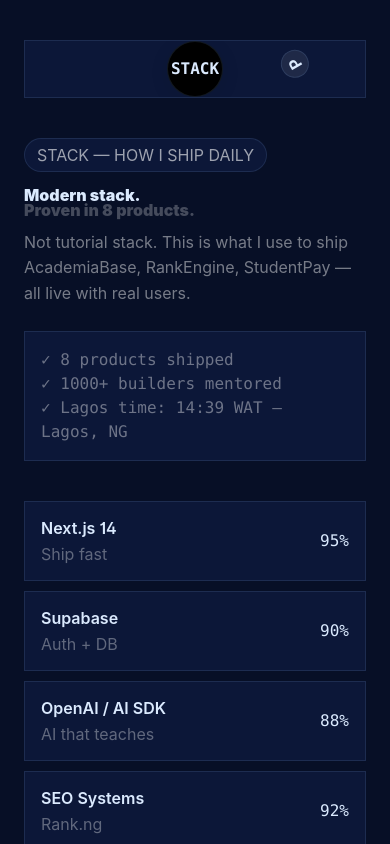
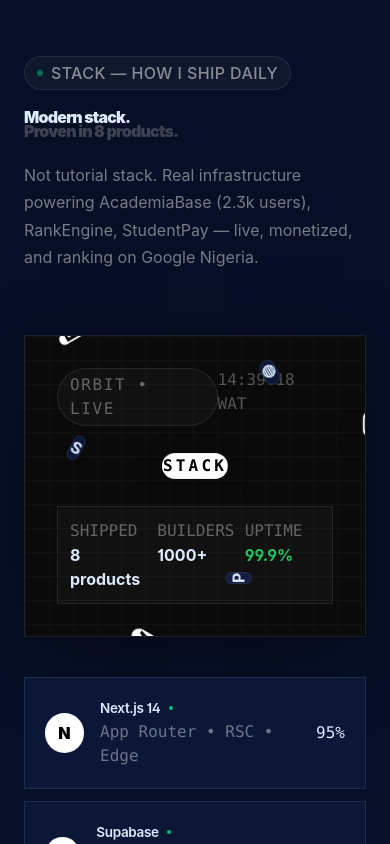
Before and after one commit to GNetSolution/oredola-dev, a Next.js app: page / in a window 390 px wide. Shown: the part 5780-6624 px from the top of the page. Built offline with nearby package versions, Linux system fonts and the light colour scheme.

Commit message:
feat: rebuild STACK - beautiful modern professional with left separate orbit - light/dark perfect

```diff
--- a/src/components/StackContact.tsx
+++ b/src/components/StackContact.tsx
@@ -4,12 +4,12 @@
 import { useTheme, THEMES } from "@/components/ThemeProvider";
 
 const STACK = [
-  { name: "Next.js 14", use: "Ship fast", level: 95, icon: "N" },
-  { name: "Supabase", use: "Auth + DB", level: 90, icon: "S" },
-  { name: "OpenAI / AI SDK", use: "AI that teaches", level: 88, icon: "A" },
-  { name: "SEO Systems", use: "Rank.ng", level: 92, icon: "R" },
-  { name: "Tailwind + Framer", use: "Pro UI", level: 94, icon: "F" },
-  { name: "Paystack", use: "Get paid NG", level: 85, icon: "P" },
+  { name: "Next.js 14", desc: "App Router • RSC • Edge", level: 95, icon: "N", color: "#000" },
+  { name: "Supabase", desc: "Auth • Postgres • Realtime", level: 90, icon: "S", color: "#3ECF8E" },
+  { name: "OpenAI SDK", desc: "GPT-4o • Embeddings • Tools", level: 88, icon: "A", color: "#74AA9C" },
+  { name: "SEO Systems", desc: "Rank.ng • Indexing • Schema", level: 92, icon: "◍", color: "#FF6B00" },
+  { name: "Framer Motion", desc: "Gestures • Layout • 3D", level: 94, icon: "F", color: "#0055FF" },
+  { name: "Paystack", desc: "Checkout • Split • Webhooks", level: 85, icon: "P", color: "#0BA4DB" },
 ];
 
 export default function StackAndContact() {
@@ -18,61 +18,91 @@
   const isLight = theme === "light";
   const [time, setTime] = useState("");
   useEffect(() => {
-    const tick = () => setTime(new Date().toLocaleTimeString("en-NG", { timeZone: "Africa/Lagos", hour: "2-digit", minute: "2-digit" }) + " WAT — Lagos, NG");
-    tick(); const i = setInterval(tick, 10000); return () => clearInterval(i);
+    const tick = () => setTime(new Date().toLocaleTimeString("en-NG", { timeZone: "Africa/Lagos", hour: "2-digit", minute: "2-digit", second: "2-digit" }) + " WAT");
+    tick(); const i = setInterval(tick, 1000); return () => clearInterval(i);
   }, []);
   return (
-    <section className="relative mx-auto max-w- px-6 md:px-8 py-20 border-t overflow-hidden" style={{ borderColor: t.border, background: t.bg }}>
-      <div className="relative grid grid-cols-1 md:grid-cols-[340px_1fr_380px] gap-10 items-start z-10">
-
-        {/* LEFT - SEPARATE ORBIT - CLEAN BOX */}
-        <div className="relative rounded- border h- flex items-center justify-center overflow-hidden" style={{ borderColor: t.border, background: t.card }}>
-          <div className="absolute h- w- rounded-full border border-dashed opacity-[0.12]" style={{ borderColor: t.fg }} />
-          <div className="absolute h- w- rounded-full border opacity-[0.08]" style={{ borderColor: t.fg }} />
-
-          <motion.div animate={{ rotate: 360 }} transition={{ duration: 20, repeat: Infinity, ease: "linear" }} className="absolute h- w-">
-            {[STACK[0], STACK[2], STACK[4]].map((s, idx) => {
-              const angle = idx * 120;
+    <section id="stack" className="relative mx-auto max-w- px-6 md:px-10 py-24 md:py-32 border-t" style={{ borderColor: t.border, background: t.bg }}>
+      <div className="flex flex-col md:flex-row md:items-end justify-between gap-6 mb-16">
+        <div>
+          <div className="inline-flex items-center gap-2 rounded-full border px-3 py-1 text- font-medium tracking-wide" style={{ borderColor: t.border, background: isLight? "rgba(0,0,0,0.03)" : "rgba(255,255,255,0.04)", color: isLight? "rgba(0,0,0,0.6)" : "rgba(255,255,255,0.5)" }}>
+            <span className="h-1.5 w-1.5 rounded-full bg-emerald-500 animate-pulse" /> STACK — HOW I SHIP DAILY
+          </div>
+          <h2 className="mt-5 text- md:text- font-black tracking-[-0.05em] leading-[0.9]" style={{ color: t.fg }}>
+            Modern stack.<br />
+            <span style={{ color: isLight? "rgba(0,0,0,0.2)" : "rgba(255,255,255,0.22)" }}>Proven in 8 products.</span>
+          </h2>
+        </div>
+        <p className="max-w- text- leading-[1.7]" style={{ color: isLight? "rgba(0,0,0,0.55)" : "rgba(255,255,255,0.45)" }}>
+          Not tutorial stack. Real infrastructure powering AcademiaBase (2.3k users), RankEngine, StudentPay — live, monetized, and ranking on Google Nigeria.
+        </p>
+      </div>
+      <div className="grid grid-cols-1 lg:grid-cols-[1.1fr_0.9fr] gap-10 lg:gap-12 items-start">
+        <div className="relative rounded- border overflow-hidden p-8 md:p-10 min-h- flex flex-col justify-between" style={{ background: isLight? "#ffffff" : "#0a0a0a", borderColor: t.border, boxShadow: isLight? "0 20px 80px -20px rgba(0,0,0,0.12), 0 0 0 1px rgba(0,0,0,0.03) inset" : "0 20px 80px -20px rgba(0,0,0,0.6)" }}>
+          <div className="pointer-events-none absolute inset-0 opacity-[0.03]" style={{ backgroundImage: `linear-gradient(${t.fg} 1px, transparent 1px), linear-gradient(90deg, ${t.fg} 1px, transparent 1px)`, backgroundSize: "24px 24px" }} />
+          <div className="relative z-10 flex justify-between items-start">
+            <div className="rounded-full border px-3 py-1 text- font-mono tracking-widest" style={{ borderColor: t.border, color: isLight? "rgba(0,0,0,0.4)" : "rgba(255,255,255,0.35)", background: isLight? "rgba(0,0,0,0.02)" : "rgba(255,255,255,0.03)" }}>ORBIT • LIVE</div>
+            <div className="text- font-mono" style={{ color: isLight? "rgba(0,0,0,0.35)" : "rgba(255,255,255,0.3)" }}>{time}</div>
+          </div>
+          <div className="relative z-10 flex-1 flex items-center justify-center my-10">
+            <div className="relative h- w-">
+              <div className="absolute left-1/2 top-1/2 -translate-x-1/2 -translate-y-1/2 h- w- rounded-full border border-dashed" style={{ borderColor: isLight? "rgba(0,0,0,0.08)" : "rgba(255,255,255,0.08)" }} />
+              <div className="absolute left-1/2 top-1/2 -translate-x-1/2 -translate-y-1/2 h- w- rounded-full border" style={{ borderColor: isLight? "rgba(0,0,0,0.06)" : "rgba(255,255,255,0.06)" }} />
+              <div className="absolute left-1/2 top-1/2 -translate-x-1/2 -translate-y-1/2 h- w- rounded-full" style={{ background: isLight? "rgba(0,0,0,0.02)" : "rgba(255,255,255,0.03)", border: `1px solid ${t.border}` }} />
+              <motion.div animate={{ rotate: 360 }} transition={{ duration: 32, repeat: Infinity, ease: "linear" }} className="absolute inset-0">
+                {[STACK[0], STACK[2], STACK[4]].map((s, i) => {
+                  const angle = (i * 120);
                   return (
-                <div key={s.name} className="absolute left-1/2 top-1/2" style={{ transform: `translate(-50%, -50%) rotate(${angle}deg) translateY(-150px)` }}>
-                  <motion.div animate={{ rotate: -360 }} transition={{ duration: 20, repeat: Infinity, ease: "linear" }} className="h-9 w-9 rounded-full border flex items-center justify-center text- font-black shadow-md" style={{ background: isLight? "#0a0a0a" : "#fff", color: isLight? "#fff" : "#000", borderColor: t.border }}>{s.icon}</motion.div>
+                    <div key={s.name} className="absolute left-1/2 top-1/2" style={{ transform: `translate(-50%, -50%) rotate(${angle}deg) translateY(-180px)` }}>
+                      <motion.div animate={{ rotate: -360 }} transition={{ duration: 32, repeat: Infinity, ease: "linear" }} className="h- w- rounded-full flex items-center justify-center text- font-black shadow-[0_10px_30px_rgba(0,0,0,0.15)] border backdrop-blur-xl" style={{ background: isLight? "#0a0a0a" : "#ffffff", color: isLight? "#ffffff" : "#000000", borderColor: isLight? "rgba(0,0,0,0.06)" : "rgba(255,255,255,0.1)" }}>{s.icon}</motion.div>
                     </div>
                   );
                 })}
               </motion.div>
-
-          <motion.div animate={{ rotate: -360 }} transition={{ duration: 16, repeat: Infinity, ease: "linear" }} className="absolute h- w-">
-            {[STACK[1], STACK[3], STACK[5]].map((s, idx) => {
-              const angle = idx * 120;
+              <motion.div animate={{ rotate: -360 }} transition={{ duration: 22, repeat: Infinity, ease: "linear" }} className="absolute inset-0">
+                {[STACK[1], STACK[3], STACK[5]].map((s, i) => {
+                  const angle = (i * 120 + 30);
                   return (
-                <div key={s.name} className="absolute left-1/2 top-1/2" style={{ transform: `translate(-50%, -50%) rotate(${angle}deg) translateY(-100px)` }}>
-                  <motion.div animate={{ rotate: 360 }} transition={{ duration: 16, repeat: Infinity, ease: "linear" }} className="h-7 w-7 rounded-full border flex items-center justify-center text- font-bold" style={{ background: isLight? "rgba(0,0,0,0.05)" : "rgba(255,255,255,0.08)", color: t.fg, borderColor: t.border }}>{s.icon}</motion.div>
+                    <div key={s.name} className="absolute left-1/2 top-1/2" style={{ transform: `translate(-50%, -50%) rotate(${angle}deg) translateY(-120px)` }}>
+                      <motion.div animate={{ rotate: 360 }} transition={{ duration: 22, repeat: Infinity, ease: "linear" }} className="h- w- rounded-full flex items-center justify-center text- font-bold border backdrop-blur-xl" style={{ background: t.card, color: t.fg, borderColor: t.border, boxShadow: isLight? "0 4px 12px rgba(0,0,0,0.06)" : "0 4px 20px rgba(0,0,0,0.3)" }}>{s.icon}</motion.div>
                     </div>
                   );
                 })}
               </motion.div>
-
-          <div className="h-14 w-14 rounded-full border flex items-center justify-center font-mono text- font-bold" style={{ background: isLight? "#fff" : "#000", borderColor: t.border, color: t.fg, boxShadow: "0 4px 20px rgba(0,0,0,0.08)" }}>STACK</div>
-        </div>
-
-        {/* MIDDLE */}
-        <div>
-          <div className="inline-flex rounded-full border px-3 py-1 text-" style={{ borderColor: t.border, background: t.card, color: isLight? "rgba(0,0,0,0.6)" : "rgba(255,255,255,0.6)" }}>STACK — HOW I SHIP DAILY</div>
-          <h2 className="mt-4 text- md:text- font-black leading-[0.95]" style={{ color: t.fg }}>Modern stack.<br/><span style={{ color: isLight? "rgba(0,0,0,0.25)" : "rgba(255,255,255,0.25)" }}>Proven in 8 products.</span></h2>
-          <p className="mt-3 text- leading-[1.6]" style={{ color: isLight? "rgba(0,0,0,0.55)" : "rgba(255,255,255,0.45)" }}>Not tutorial stack. This is what I use to ship AcademiaBase, RankEngine, StudentPay — all live with real users.</p>
-          <div className="mt-6 rounded- border p-4 font-mono text- leading-6" style={{ borderColor: t.border, background: t.card, color: isLight? "rgba(0,0,0,0.55)" : "rgba(255,255,255,0.4)" }}>
-            <div>✓ 8 products shipped</div><div>✓ 1000+ builders mentored</div><div>✓ Lagos time: {time || "Loading..."}</div>
+              <div className="absolute left-1/2 top-1/2 -translate-x-1/2 -translate-y-1/2 h- w- rounded-full flex items-center justify-center font-mono text- font-bold tracking-[0.2em] border shadow-[0_8px_30px_rgba(0,0,0,0.12)]" style={{ background: isLight? "#0a0a0a" : "#ffffff", color: isLight? "#ffffff" : "#000000", borderColor: isLight? "rgba(0,0,0,0.08)" : "rgba(0,0,0,0.06)" }}>STACK</div>
             </div>
           </div>
-
-        {/* RIGHT */}
-        <div className="grid gap-2.5">
-          {STACK.map((s) => (
-            <div key={s.name} className="rounded- border px-4 py-3.5 flex items-center justify-between" style={{ borderColor: t.border, background: t.card }}>
-              <div><div className="text- font-semibold" style={{ color: t.fg }}>{s.name}</div><div className="text- mt-0.5" style={{ color: isLight? "rgba(0,0,0,0.5)" : "rgba(255,255,255,0.35)" }}>{s.use}</div></div>
-              <span className="font-mono text-" style={{ color: t.fg }}>{s.level}%</span>
+          <div className="relative z-10 grid grid-cols-3 gap-3 rounded- border p-3" style={{ background: isLight? "rgba(0,0,0,0.02)" : "rgba(255,255,255,0.03)", borderColor: t.border }}>
+            <div><div className="text- font-mono" style={{ color: isLight? "rgba(0,0,0,0.4)" : "rgba(255,255,255,0.35)" }}>SHIPPED</div><div className="text- font-bold" style={{ color: t.fg }}>8 products</div></div>
+            <div><div className="text- font-mono" style={{ color: isLight? "rgba(0,0,0,0.4)" : "rgba(255,255,255,0.35)" }}>BUILDERS</div><div className="text- font-bold" style={{ color: t.fg }}>1000+</div></div>
+            <div><div className="text- font-mono" style={{ color: isLight? "rgba(0,0,0,0.4)" : "rgba(255,255,255,0.35)" }}>UPTIME</div><div className="text- font-bold" style={{ color: "#22c55e" }}>99.9%</div></div>
           </div>
+        </div>
+        <div className="space-y-3">
+          {STACK.map((s, i) => (
+            <motion.div key={s.name} initial={{ opacity: 0, y: 10 }} whileInView={{ opacity: 1, y: 0 }} transition={{ delay: i * 0.05 }} viewport={{ once: true }} className="group relative rounded- border p-5 flex items-center justify-between transition-all duration-300 hover:scale-[1.01] hover:shadow-[0_12px_40px_rgba(0,0,0,0.08)]" style={{ background: t.card, borderColor: t.border }}>
+              <div className="flex items-center gap-4">
+                <div className="h-10 w-10 rounded-full flex items-center justify-center text- font-black border" style={{ background: isLight? "#0a0a0a" : "#ffffff", color: isLight? "#ffffff" : "#000000", borderColor: t.border }}>{s.icon}</div>
+                <div>
+                  <div className="flex items-center gap-2">
+                    <div className="text-[13.5px] font-semibold tracking-tight" style={{ color: t.fg }}>{s.name}</div>
+                    <div className="h-1 w-1 rounded-full bg-emerald-500" />
+                  </div>
+                  <div className="text- mt-0.5 font-mono" style={{ color: isLight? "rgba(0,0,0,0.5)" : "rgba(255,255,255,0.4)" }}>{s.desc}</div>
+                </div>
+              </div>
+              <div className="flex items-center gap-3">
+                <div className="hidden md:block w- h-1.5 rounded-full overflow-hidden" style={{ background: isLight? "rgba(0,0,0,0.07)" : "rgba(255,255,255,0.08)" }}>
+                  <motion.div initial={{ width: 0 }} whileInView={{ width: `${s.level}%` }} transition={{ duration: 1, delay: 0.3 + i * 0.05 }} viewport={{ once: true }} className="h-full rounded-full" style={{ background: t.fg }} />
+                </div>
+                <div className="text- font-mono font-medium min-w- text-right" style={{ color: t.fg }}>{s.level}%</div>
+              </div>
+            </motion.div>
           ))}
+          <div className="mt-6 rounded- border p-4 flex items-center justify-between" style={{ background: isLight? "#0a0a0a" : "#ffffff", borderColor: isLight? "#0a0a0a" : "#ffffff", color: isLight? "#ffffff" : "#000000" }}>
+            <div className="text- font-medium">Available for freelance — reply in &lt; 2h • Lagos, NG</div>
+            <a href="#contact" className="rounded-full px-4 py-1.5 text- font-semibold" style={{ background: isLight? "#ffffff" : "#000000", color: isLight? "#000000" : "#ffffff" }}>Let's talk →</a>
+          </div>
         </div>
       </div>
     </section>
```
Lines whose indentation alone changed are shown as unchanged.
